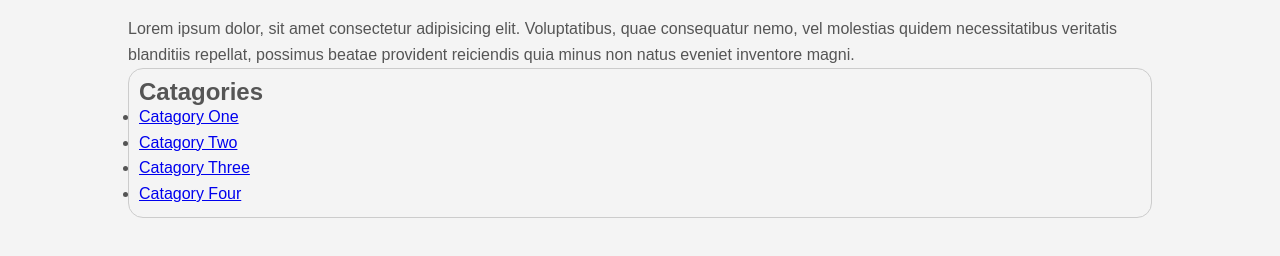
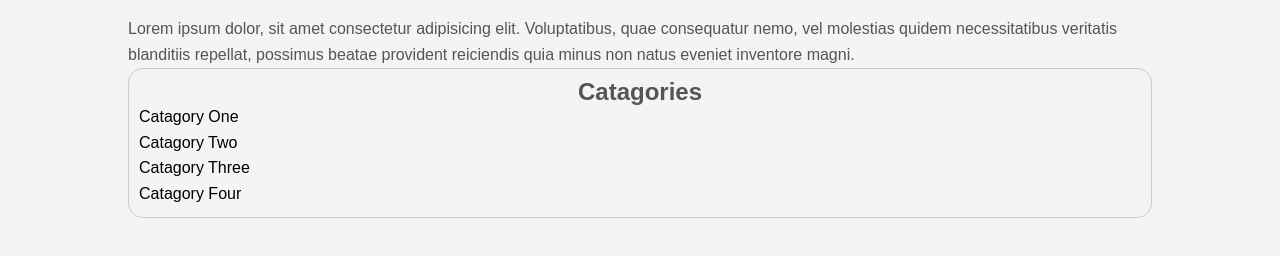
Before and after one commit to Dou86/CSS, a plain HTML site: page CSS_Cheat_Sheet/index.html in a window 1280 px wide. Shown: the part 238-494 px from the top of the page. Drawn offline with Linux system fonts and the light colour scheme.

Commit message:
CC update

```diff
--- a/CSS_Cheat_Sheet/css/style.css
+++ b/CSS_Cheat_Sheet/css/style.css
@@ -17,6 +17,19 @@ body {
 
     line-height: 1.6em;
     margin: 0;
+}
+
+a {
+    text-decoration: none;
+    color: #000;
+}
+
+a:hover {
+    color: red;
+}
+
+a:active {
+    color: green;
 }
 
 .container {
@@ -58,3 +71,13 @@ body {
     padding: 10px;
     border-radius: 15px;
 }
+
+.catagories h2 {
+    text-align: center;
+}
+
+.catagories ul {
+    padding: 0;
+    list-style: square;
+    list-style: none;
+}
```
